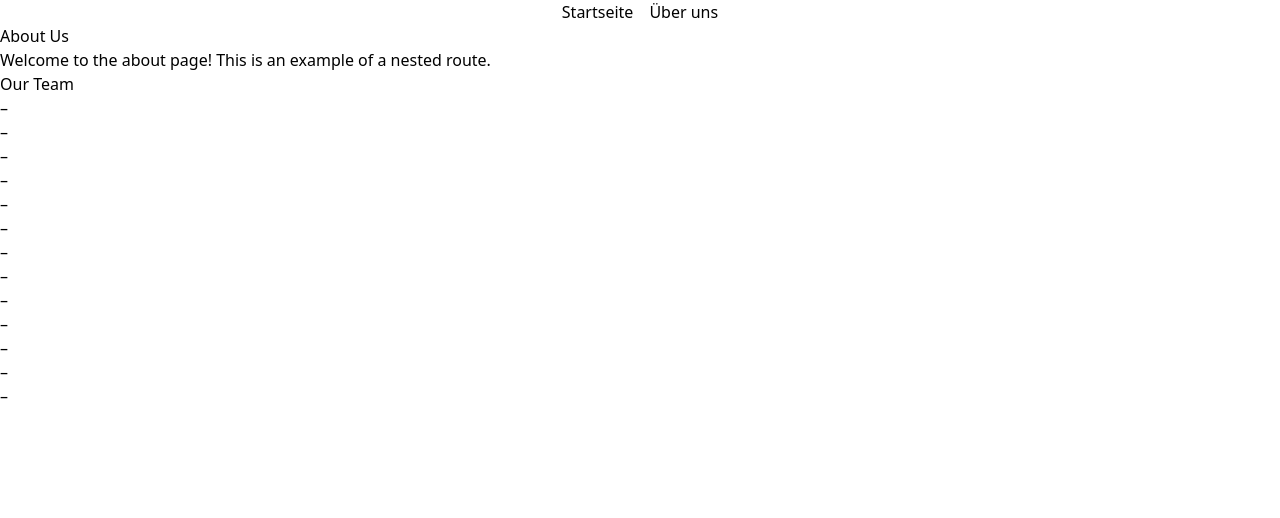
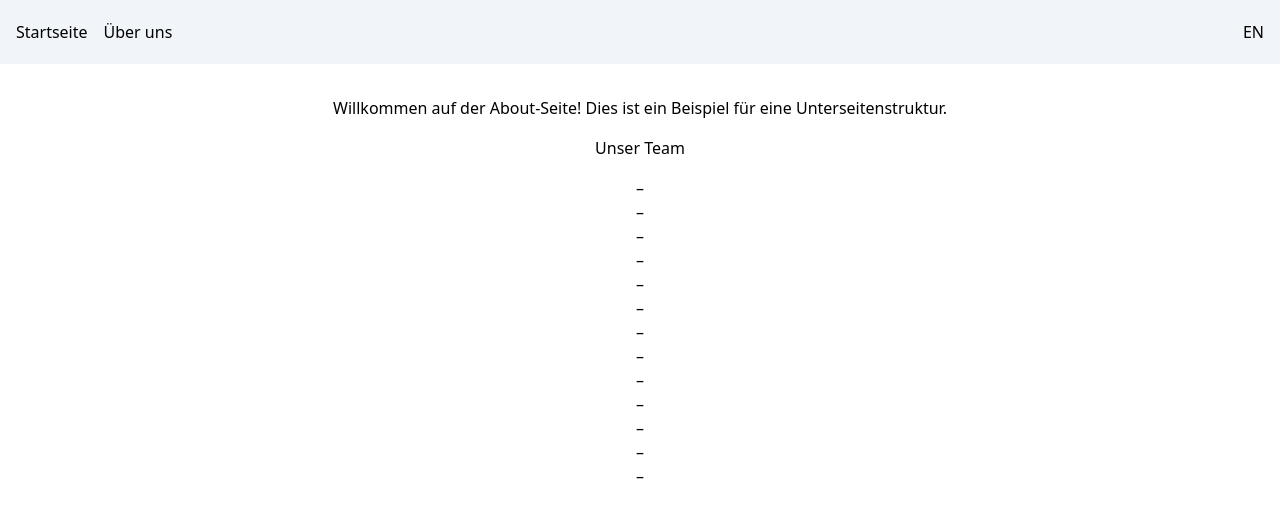
Before and after one commit to NinaHahne/sveltekit-starter-i18n, a SvelteKit app: page /de/about in a window 1280 px wide. Shown: the top 518 px of the page. Built offline with nearby package versions, Linux system fonts and the light colour scheme.

Commit message:
feat: language switch & some layout

```diff
--- a/src/routes/+layout.svelte
+++ b/src/routes/+layout.svelte
@@ -2,6 +2,16 @@
 <script lang="ts">
   import { locale, t } from '$lib/translations';
   import '../styles/app.css';
+  import { page } from '$app/state';
+
+  let lang = $state($locale);
+
+  // Function to toggle the language
+  const toggleLocale = () => {
+    const newLocale = lang === 'en' ? 'de' : 'en';
+    const currentPath = page.url.pathname.replace(`/${lang}`, `/${newLocale}`);
+    window.location.href = currentPath; // Forces a full reload to apply the new locale
+  };
 
   let { children } = $props();
 </script>
@@ -10,11 +20,12 @@
   <title>{$t('common.title')}</title>
 </svelte:head>
 
-<header>
-  <nav class="flex justify-center gap-4">
+<header class="fixed top-0 z-50 flex h-16 w-full justify-between bg-slate-100 p-4">
+  <nav class="relative flex h-full items-center justify-center gap-4">
     <a href="/{$locale}/">{$t('common.home')}</a>
     <a href="/{$locale}/about">{$t('common.about')}</a>
   </nav>
+  <button onclick={toggleLocale}>{lang === 'en' ? 'DE' : 'EN'}</button>
 </header>
 
 <main>
--- a/src/routes/+page.svelte
+++ b/src/routes/+page.svelte
@@ -1,4 +1,6 @@
 <!-- Main entry page. This page lists all available locales and links to them. Necessary for SvelteKit to find routes and translations. -->
+
+<!-- TODO: redirect to preferred locale -->
 
 <script lang="ts" module>
   const locales = ['de', 'en'];
--- a/src/routes/[locale]/+page.svelte
+++ b/src/routes/[locale]/+page.svelte
@@ -7,6 +7,7 @@
   <title>{$t('home.title')}</title>
 </svelte:head>
 
-<h1>{$t('home.title')}</h1>
-<p>{$t('home.intro_text')}</p>
-<p>Visit <a href="https://svelte.dev/docs/kit">svelte.dev/docs/kit</a> to read the documentation</p>
+<section class="relative flex min-h-[100dvh] flex-col items-center gap-4 pt-24">
+  <h1>{$t('home.intro_text')}</h1>
+  <p>Visit <a href="https://svelte.dev/docs/kit">svelte.dev/docs/kit</a> to read the documentation</p>
+</section>
--- a/src/routes/[locale]/about/+page.svelte
+++ b/src/routes/[locale]/about/+page.svelte
@@ -8,12 +8,13 @@
   <title>{$t('about.title')}</title>
 </svelte:head>
 
-<h1>About Us</h1>
-<p>Welcome to the about page! This is an example of a nested route.</p>
+<section class="relative flex min-h-[100dvh] flex-col items-center gap-4 pt-24">
+  <h1>{$t('about.intro_text')}</h1>
 
-<h2>Our Team</h2>
-<ul>
-  {#each Object.values($t('about.members')) as any as { name, role }}
-    <li><strong>{name}</strong> – {role}</li>
-  {/each}
-</ul>
+  <h2>{$t('about.team')}</h2>
+  <ul>
+    {#each Object.values($t('about.members')) as any as { name, role }}
+      <li><strong>{name}</strong> – {role}</li>
+    {/each}
+  </ul>
+</section>
--- a/src/routes/[locale]/about/de.yaml
+++ b/src/routes/[locale]/about/de.yaml
@@ -2,8 +2,7 @@
 
 title: Über uns | Figures SvelteKit Starter
 
-intro:
-  text: Willkommen auf der About-Seite! Dies ist ein Beispiel für eine Unterseitenstruktur.
+intro_text: Willkommen auf der About-Seite! Dies ist ein Beispiel für eine Unterseitenstruktur.
 
 team: Unser Team
 
--- a/src/routes/[locale]/about/en.yaml
+++ b/src/routes/[locale]/about/en.yaml
@@ -2,8 +2,7 @@
 
 title: About Us | Figures SvelteKit Starter
 
-intro:
-  text: Welcome to the about page! This is an example of a nested route.
+intro_text: Welcome to the about page! This is an example of a nested route.
 
 team: Our Team
 
--- a/src/routes/[locale]/de.yaml
+++ b/src/routes/[locale]/de.yaml
@@ -1,4 +1,4 @@
-# Homepage translations (root-index)
+# home: Homepage translations (root-index)
 
 title: Startseite | Figures SvelteKit Starter
 
--- a/src/routes/[locale]/en.yaml
+++ b/src/routes/[locale]/en.yaml
@@ -1,4 +1,4 @@
-# Homepage translations (root-index)
+# home: Homepage translations (root-index)
 
 title: Home  | Figures SvelteKit Starter
 
--- a/src/routes/de.yaml
+++ b/src/routes/de.yaml
@@ -1,6 +1,8 @@
-# Common translations (header, footer, etc.)
+# common: common translations (header, footer, etc.)
 
 title: Figures SvelteKit Starter
 
 home: Startseite
 about: Über uns
+
+switch: Switch to English
--- a/src/routes/en.yaml
+++ b/src/routes/en.yaml
@@ -1,6 +1,8 @@
-# Common translations (header, footer, etc.)
+# common: common translations (header, footer, etc.)
 
 title: Figures SvelteKit Starter
 
 home: Home
 about: About
+
+switch: Auf Deutsch umstellen
--- a/src/styles/app.css
+++ b/src/styles/app.css
@@ -1,3 +1,10 @@
 @import 'tailwindcss/base';
 @import 'tailwindcss/components';
 @import 'tailwindcss/utilities';
+
+html,
+body {
+  box-sizing: border-box;
+  height: 100%;
+  scroll-behavior: smooth;
+}
```
